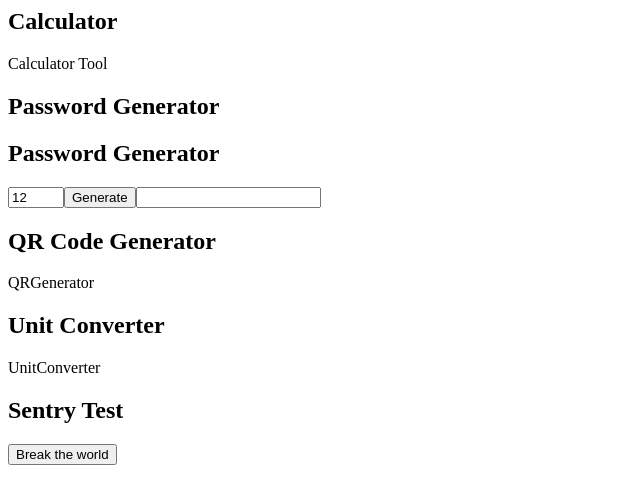
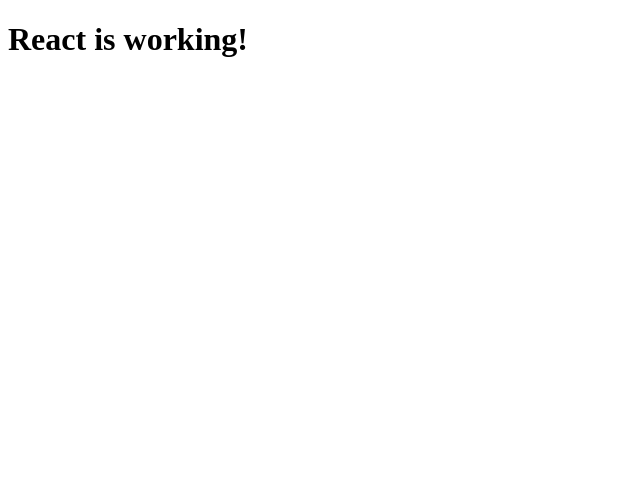
Before and after one commit to LCSOGthb/Tools, a React (Vite) app: page / in a window 1280 px wide. Shown: the top 504 px of the page, without its empty margins (0-640 px from the left). Built offline with nearby package versions, Linux system fonts and the light colour scheme.

Commit message:
Minimal website's codes first (For debugging)

```diff
--- a/index.html
+++ b/index.html
@@ -1,4 +1,12 @@
+<!DOCTYPE html>
+<html lang="en">
+<head>
+  <meta charset="UTF-8" />
+  <meta name="viewport" content="width=device-width, initial-scale=1.0" />
+  <title>All-in-One Tools</title>
+</head>
 <body>
-    <div id="app"></div>
-    <script type="module" src="/src/main.tsx"></script>
+  <div id="app"></div>
+  <script type="module" src="/src/main.tsx"></script>
 </body>
+</html>
--- a/package.json
+++ b/package.json
@@ -19,7 +19,7 @@
     "@eslint/js": "^9.35.0",
     "@types/react": "^19.1.13",
     "@types/react-dom": "^19.1.9",
-    "@vitejs/plugin-react": "^5.0.2",
+    "@vitejs/plugin-react": "^5.0.3",
     "eslint": "^9.35.0",
     "eslint-plugin-react-hooks": "^5.2.0",
     "eslint-plugin-react-refresh": "^0.4.20",
--- a/src/App.tsx
+++ b/src/App.tsx
@@ -1,26 +1,9 @@
 import React from "react";
-import ErrorButton from "./components/ErrorButton";
-import ToolCard from "./components/ToolCard";
-import Calculator from "./tools/Calculator";
-import PasswordGenerator from "./tools/PasswordGenerator";
-import QRGenerator from "./tools/QRGenerator";
-import UnitConverter from "./tools/UnitConverter";
-
-const tools = [
-  { name: "Calculator", component: <Calculator /> },
-  { name: "Password Generator", component: <PasswordGenerator /> },
-  { name: "QR Code Generator", component: <QRGenerator /> },
-  { name: "Unit Converter", component: <UnitConverter /> },
-];
 
 export default function App() {
   return (
-    <main className="tool-grid">
-      {tools.map((tool) => (
-        <ToolCard key={tool.name} name={tool.name} content={tool.component} />
-      ))}
-
-      <ToolCard name="Sentry Test" content={<ErrorButton />} />
-    </main>
+    <div>
+      <h1>React is working!</h1>
+    </div>
   );
 }
--- a/src/main.tsx
+++ b/src/main.tsx
@@ -1,16 +1,9 @@
 import React from "react";
 import { createRoot } from "react-dom/client";
-import { ErrorBoundary } from "@sentry/react";
 import App from "./App";
-import "./sentry";
 
-const container = document.getElementById("app")!;
+const container = document.getElementById("app");
 if (!container) throw new Error("No root container found");
 
 const root = createRoot(container);
-
-root.render(
-  <ErrorBoundary fallback={<h2>Something went wrong.</h2>}>
-    <App />
-  </ErrorBoundary>
-);
+root.render(<App />);
--- a/vite.config.ts
+++ b/vite.config.ts
@@ -1,20 +1,6 @@
-import { sentryVitePlugin } from "@sentry/vite-plugin";
 import { defineConfig } from "vite";
 import react from "@vitejs/plugin-react";
 
 export default defineConfig({
-  plugins: [react(), sentryVitePlugin({
-    org: "lcsorganization-el",
-    project: "tools"
-  }), sentryVitePlugin({
-    org: "lcsorganization-el",
-    project: "tools"
-  })],
-
-  // points to the root now
-  root: ".",
-
-  build: {
-    sourcemap: true
-  }
+  plugins: [react()],
 });
```
Also changed, not shown: 1 other file (tests, documents, lock files or other folders).
